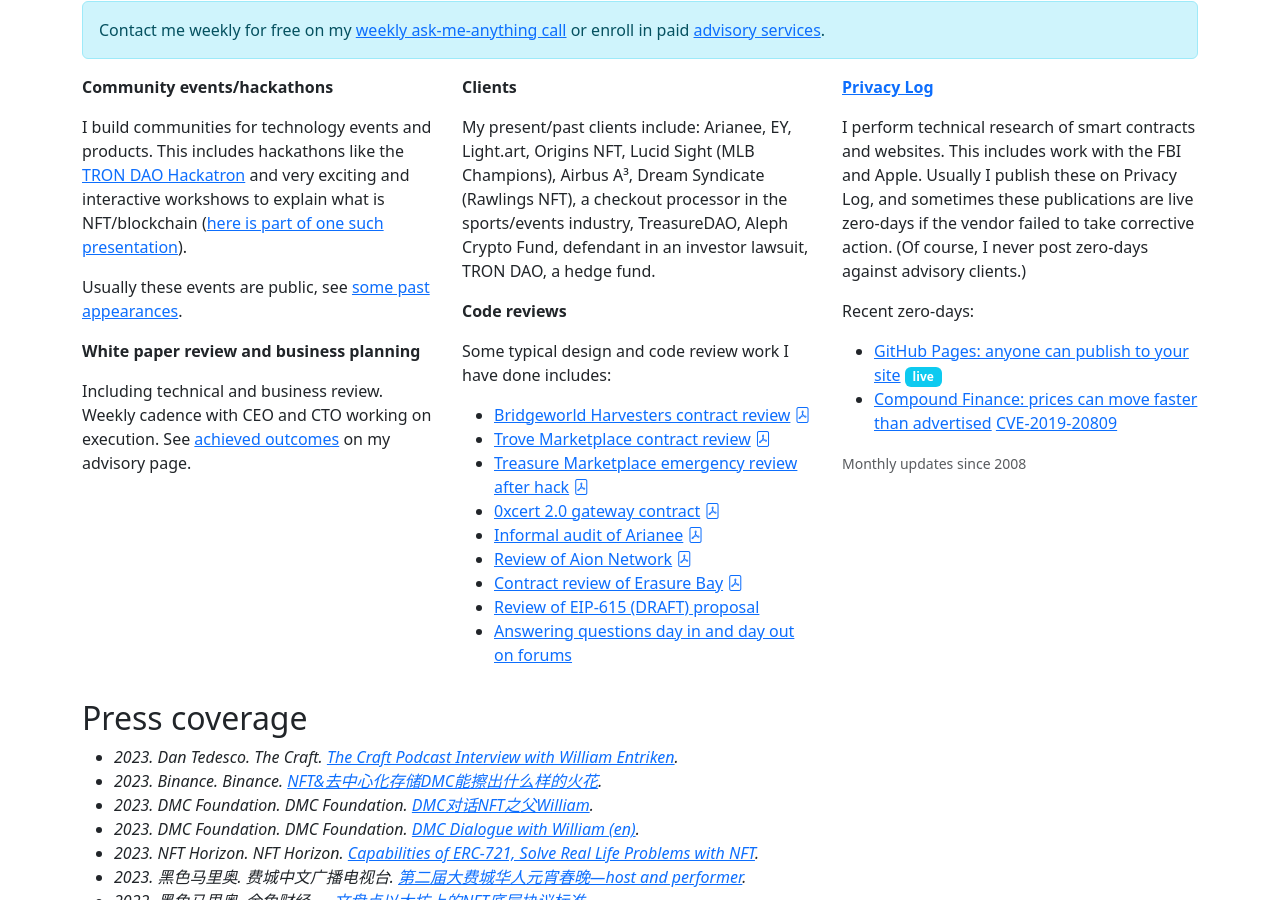
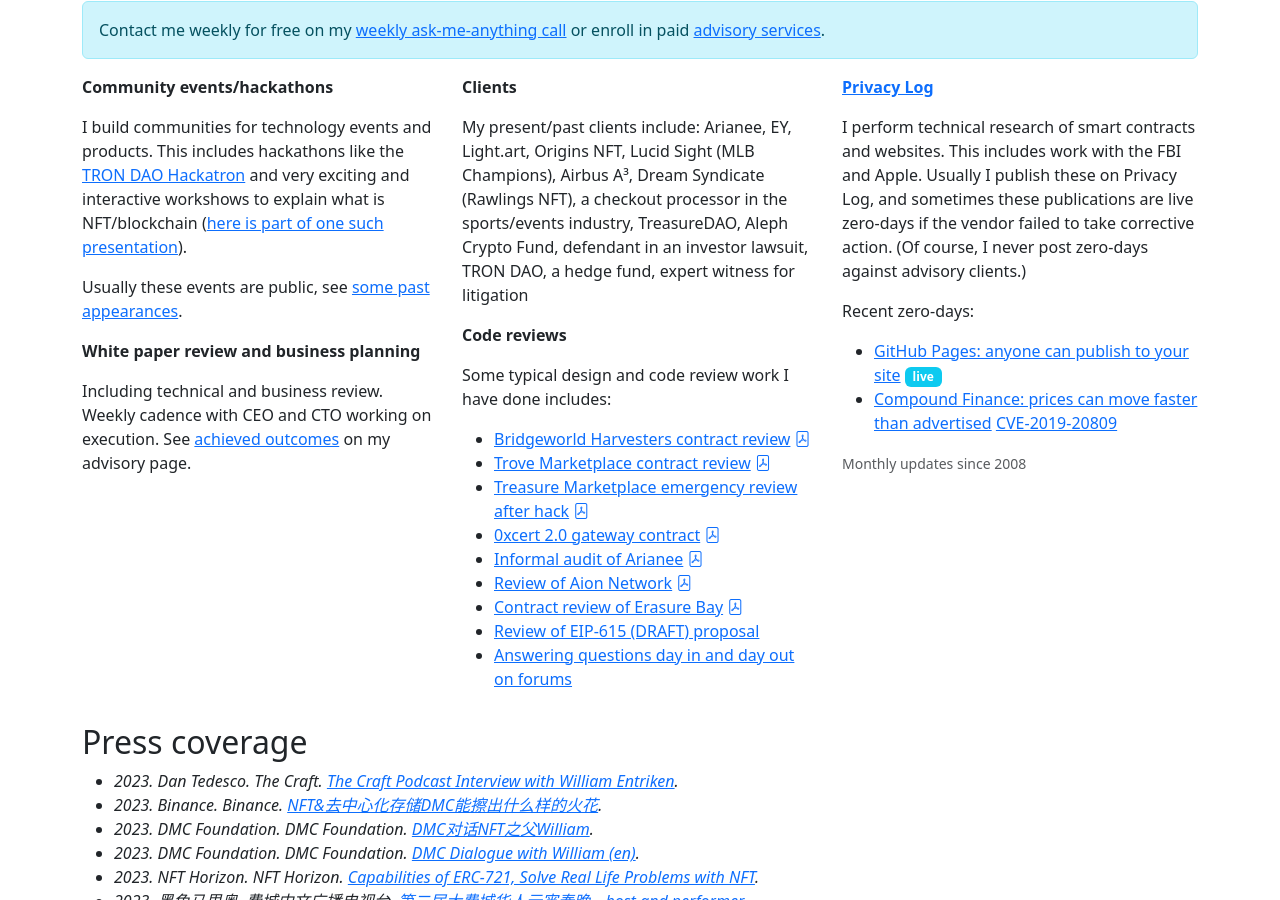
Before and after one commit to fulldecent/phor.net, a Jekyll site: the page built from index.html, in a window 1280 px wide and 900 px high, scrolled down 808 px. Built offline with Jekyll 4.4.1, drawn with Linux system fonts in a browser that asks for light colours; comment, search, counter and statistics services are not loaded.

Commit message:
add client

```diff
--- a/index.html
+++ b/index.html
@@ -249,7 +249,8 @@
           Aleph Crypto Fund,
           defendant in an investor lawsuit, <!-- NDA expires 2022-03-21 plus 3 years -->
           TRON DAO, <!-- https://twitter.com/trondao/status/1544667577250611202 -->
-          a hedge fund. <!-- TODO: review if I can release name -->
+          a hedge fund, <!-- TODO: review if I can release name -->
+          expert witness for litigation <!-- Philly based project, actually no NDA, should I say this? -->
         </p>
         <p><strong>Code reviews</strong></p>
         <p>Some typical design and code review work I have done includes:</p>
```
